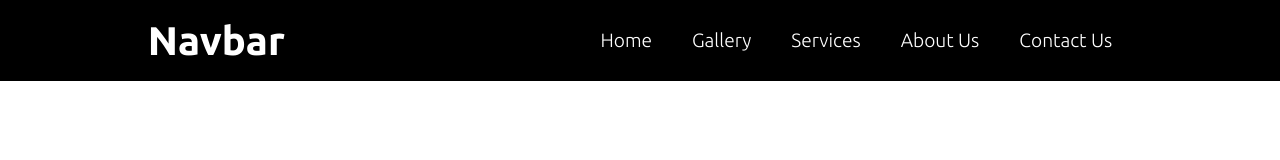
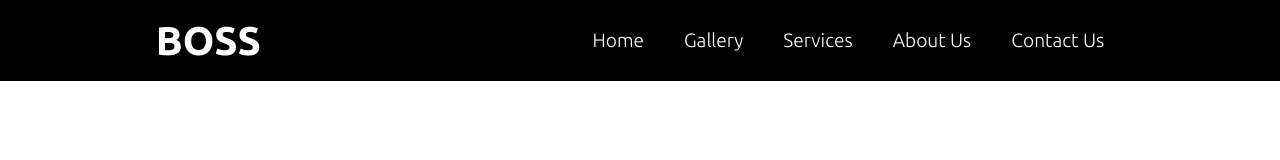
Before and after one commit to SarthakNaik2003/Responsive-Navbar, a plain HTML site: page index.html in a window 1280 px wide. Drawn offline with Linux system fonts and the light colour scheme.

Commit message:
Update index.html

```diff
--- a/index.html
+++ b/index.html
@@ -11,7 +11,7 @@
 <body>
     <nav class="navbar">
         <div class="left">
-            <h1>Navbar</h1>
+            <h1>BOSS</h1>
         </div>
         <div class="right">
             <input type="checkbox" id="check">
```
